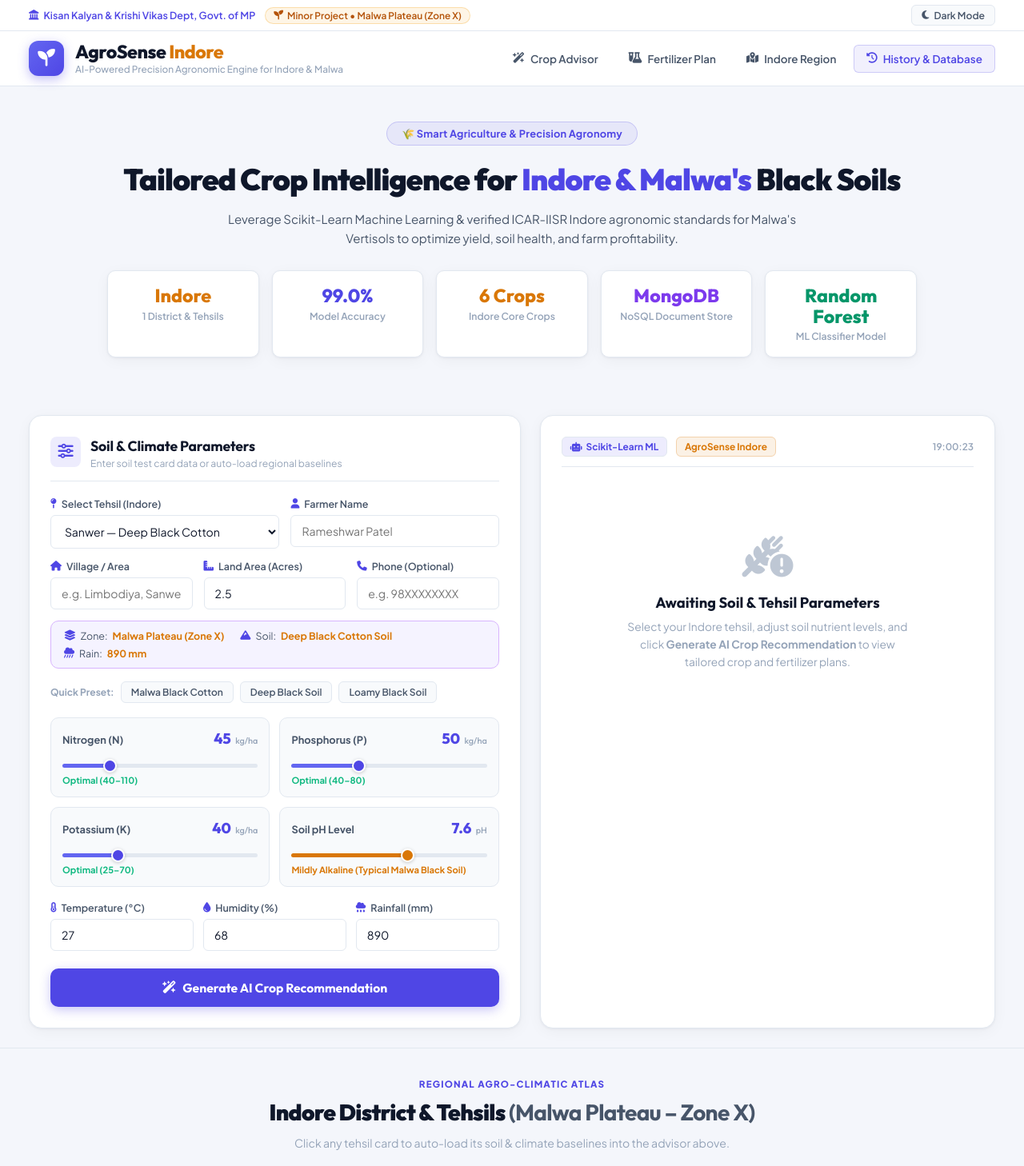
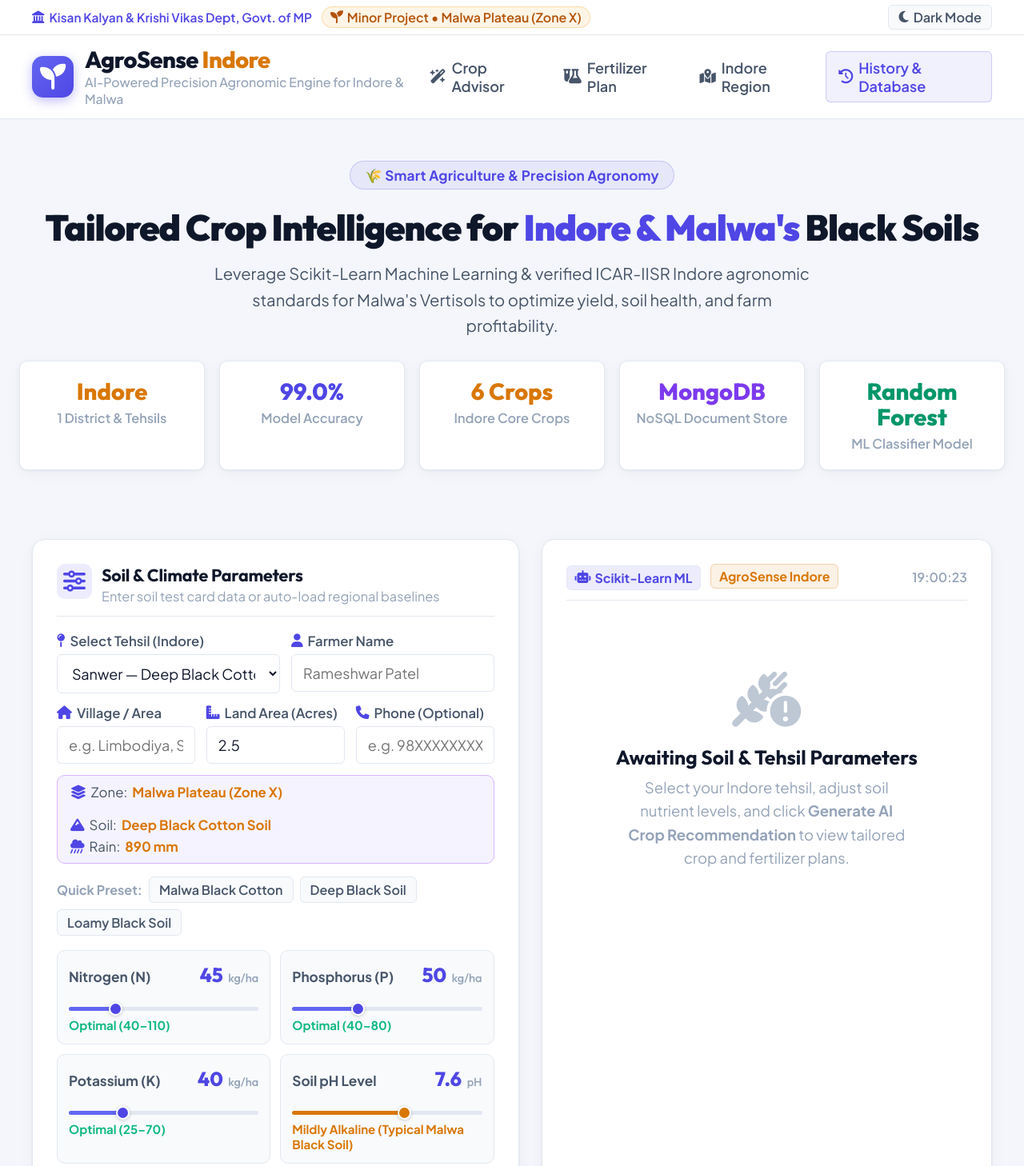
Before and after one commit to NamanNekiye321/AgroSense-Indore, a website: page frontend/index.html in a window 1280 px wide. Shown: the top 1458 px of the page at 80% size. Drawn offline with Linux system fonts and the light colour scheme; no server answers.

Commit message:
commit fix

```diff
--- a/frontend/style.css
+++ b/frontend/style.css
@@ -67,6 +67,7 @@ body.dark {
 html {
   scroll-behavior: smooth;
   overflow-x: clip;   /* clips page overflow WITHOUT creating a scroll root */
+  font-size: 21.5px; /* scaled up slightly more so 100% zoom feels robust, full and comfortable */
 }
 
 *, *::before, *::after {
@@ -78,7 +79,7 @@ html {
 #advisor,
 #atlas-section,
 #history-section {
-  scroll-margin-top: 80px;
+  scroll-margin-top: 100px;
 }
 
 body {
@@ -98,7 +99,7 @@ body {
 .gov-topbar {
   background-color: var(--bg-card);
   border-bottom: 1px solid var(--border-dim);
-  font-size: 0.78rem;
+  font-size: 0.72rem;
   padding: 6px 0;
   position: relative;
   z-index: 120;
@@ -108,9 +109,9 @@ body.dark .gov-topbar {
 }
 
 .gov-container {
-  max-width: 1400px;
+  max-width: 1600px;
   margin: 0 auto;
-  padding: 0 36px;
+  padding: 0 40px;
   display: flex;
   justify-content: space-between;
   align-items: center;
@@ -204,9 +205,9 @@ body.dark .main-header {
 }
 
 .header-container {
-  max-width: 1400px;
+  max-width: 1600px;
   margin: 0 auto;
-  padding: 12px 36px;
+  padding: 14px 40px;
   display: flex;
   justify-content: space-between;
   align-items: center;
@@ -219,14 +220,14 @@ body.dark .main-header {
 }
 
 .logo-icon-wrap {
-  width: 44px;
-  height: 44px;
+  width: 52px;
+  height: 52px;
   background: linear-gradient(135deg, #6366f1, #4f46e5);
-  border-radius: 12px;
+  border-radius: 14px;
   display: flex;
   align-items: center;
   justify-content: center;
-  font-size: 1.35rem;
+  font-size: 1.5rem;
   color: #ffffff;
   box-shadow: 0 4px 14px rgba(79, 70, 229, 0.35);
   flex-shrink: 0;
@@ -234,7 +235,7 @@ body.dark .main-header {
 
 .logo-text h1 {
   font-family: var(--font-heading);
-  font-size: 1.45rem;
+  font-size: 1.35rem;
   font-weight: 800;
   letter-spacing: -0.02em;
   color: var(--text-primary);
@@ -299,9 +300,9 @@ body.dark .nav-link.active {
 /* HERO SECTION                                                 */
 /* ============================================================ */
 .hero-section {
-  padding: 44px 24px 24px;
+  padding: 52px 24px 30px;
   text-align: center;
-  max-width: 1060px;
+  max-width: 1320px;
   margin: 0 auto;
   position: relative;
   z-index: 1;
@@ -329,7 +330,7 @@ body.dark .hero-chip {
 
 .hero-content h2 {
   font-family: var(--font-heading);
-  font-size: 2.35rem;
+  font-size: 2.1rem;
   font-weight: 900;
   line-height: 1.22;
   margin-bottom: 14px;
@@ -356,15 +357,15 @@ body.dark .highlight-text {
 .hero-stats {
   display: grid;
   grid-template-columns: repeat(5, 1fr);
-  gap: 16px;
-  margin-bottom: 24px;
+  gap: 18px;
+  margin-bottom: 28px;
 }
 
 .stat-card {
   background: var(--bg-card);
   border: 1px solid var(--border-dim);
   border-radius: var(--r-md);
-  padding: 18px 14px;
+  padding: 22px 16px;
   box-shadow: var(--shadow-card);
   transition: transform 0.22s ease, box-shadow 0.22s ease, border-color 0.22s ease;
   position: relative;
@@ -379,10 +380,10 @@ body.dark .highlight-text {
 
 .stat-num {
   font-family: var(--font-heading);
-  font-size: 1.45rem;
+  font-size: 1.35rem;
   font-weight: 800;
   line-height: 1.1;
-  margin-bottom: 4px;
+  margin-bottom: 6px;
 }
 
 .stat-amber {
@@ -425,8 +426,8 @@ body.dark .stat-emerald {
 .two-col-layout {
   display: grid;
   grid-template-columns: 1.08fr 1fr;
-  gap: 24px;
-  padding: 24px 36px;
+  gap: 28px;
+  padding: 28px 40px;
   flex: 1;
   align-items: stretch;
 }
@@ -436,7 +437,7 @@ body.dark .stat-emerald {
   background-color: var(--bg-card);
   border: 1px solid var(--border-dim);
   border-radius: var(--r-card);
-  padding: 26px;
+  padding: 30px;
   box-shadow: var(--shadow-card);
   position: relative;
   transition: box-shadow 0.25s ease, border-color 0.25s ease;
@@ -472,14 +473,14 @@ body.dark .stat-emerald {
 }
 
 .card-header-icon {
-  width: 38px;
-  height: 38px;
+  width: 44px;
+  height: 44px;
   background-color: rgba(79, 70, 229, 0.1);
-  border-radius: 8px;
+  border-radius: 10px;
   display: flex;
   align-items: center;
   justify-content: center;
-  font-size: 1.2rem;
+  font-size: 1.3rem;
   color: var(--indigo);
   flex-shrink: 0;
 }
@@ -491,7 +492,7 @@ body.dark .card-header-icon {
 
 .card-header h2 {
   font-family: var(--font-heading);
-  font-size: 1.1rem;
+  font-size: 1.0rem;
   font-weight: 700;
   color: var(--text-primary);
   letter-spacing: -0.01em;
@@ -538,8 +539,8 @@ body.dark .text-indigo { color: #818cf8; }
   background-color: var(--bg-input);
   border: 1px solid var(--border-field);
   border-radius: var(--r-sm);
-  padding: 10px 13px;
-  font-size: 0.88rem;
+  padding: 11px 14px;
+  font-size: 0.84rem;
   color: var(--text-primary);
   font-family: var(--font-body);
   width: 100%;
@@ -736,10 +737,10 @@ body.dark .soil-slider::-webkit-slider-thumb {
   background-color: var(--indigo);
   color: #ffffff;
   border: none;
-  padding: 14px;
+  padding: 16px;
   border-radius: var(--r-md);
   font-family: var(--font-heading);
-  font-size: 0.98rem;
+  font-size: 0.92rem;
   font-weight: 700;
   cursor: pointer;
   box-shadow: var(--shadow-btn);
@@ -1149,7 +1150,7 @@ body.dark .fert-amount { color: #818cf8; }
 
 /* ---- REGIONAL AGRO-CLIMATIC ATLAS SECTION ---- */
 .atlas-section {
-  padding: 32px 36px 40px;
+  padding: 40px 40px 48px;
   background-color: var(--bg-base);
   border-top: 1px solid var(--border-dim);
 }
@@ -1172,7 +1173,7 @@ body.dark .atlas-eyebrow { color: #818cf8; }
 
 .atlas-title {
   font-family: var(--font-heading);
-  font-size: 1.75rem;
+  font-size: 1.55rem;
   font-weight: 900;
   color: var(--text-primary);
   letter-spacing: -0.025em;
@@ -1196,14 +1197,14 @@ body.dark .atlas-eyebrow { color: #818cf8; }
 .atlas-grid {
   display: grid;
   grid-template-columns: repeat(4, 1fr);
-  gap: 14px;
+  gap: 18px;
 }
 
 .atlas-card {
   background-color: var(--bg-card);
   border: 1px solid var(--border-dim);
   border-radius: var(--r-md);
-  padding: 18px 18px 14px;
+  padding: 22px 22px 18px;
   transition: transform 0.25s ease, box-shadow 0.25s ease, border-color 0.25s ease;
   cursor: pointer;
   position: relative;
@@ -1348,9 +1349,9 @@ body.dark .atlas-cta { color: #818cf8; }
 
 /* ---- MONGODB LIVE LEDGER SECTION ---- */
 .ledger-section {
-  max-width: 1400px;
+  max-width: 1600px;
   margin: 0 auto;
-  padding: 36px 32px 48px;
+  padding: 42px 40px 56px;
 }
 
 .ledger-header {
@@ -1382,7 +1383,7 @@ body.dark .ledger-eyebrow {
 
 .ledger-title {
   font-family: var(--font-heading);
-  font-size: 1.55rem;
+  font-size: 1.4rem;
   font-weight: 800;
   color: var(--text-primary);
   margin-bottom: 6px;
@@ -1434,7 +1435,7 @@ body.dark .table-card:hover {
   display: flex;
   justify-content: space-between;
   align-items: center;
-  padding: 12px 20px;
+  padding: 14px 22px;
   background: var(--bg-subcard);
   border-bottom: 1px solid var(--border-dim);
   border-radius: var(--r-card) var(--r-card) 0 0;
@@ -1523,17 +1524,17 @@ body.dark .table-card:hover .toolbar-hint {
   width: max-content;   /* table takes exactly as much width as content needs */
   min-width: 100%;      /* but at least full card width */
   border-collapse: collapse;
-  font-size: 0.84rem;
+  font-size: 0.82rem;
   text-align: left;
 }
 
 .data-table th {
   background: rgba(79, 70, 229, 0.04);
   color: var(--text-secondary);
-  padding: 13px 18px;
+  padding: 15px 20px;
   font-weight: 700;
   border-bottom: 1px solid var(--border-dim);
-  font-size: 0.76rem;
+  font-size: 0.73rem;
   text-transform: uppercase;
   letter-spacing: 0.5px;
   white-space: nowrap;
@@ -1543,12 +1544,12 @@ body.dark .data-table th {
 }
 
 .data-table td {
-  padding: 13px 18px;
+  padding: 15px 20px;
   border-bottom: 1px solid var(--border-dim);
   color: var(--text-primary);
   vertical-align: middle;
   white-space: nowrap;
-  font-size: 0.83rem;
+  font-size: 0.82rem;
   transition: background-color 0.2s ease, color 0.2s ease;
 }
 
@@ -1714,11 +1715,11 @@ body.dark .confidence-pill {
 }
 
 .footer-container {
-  max-width: 1400px;
+  max-width: 1600px;
   margin: 0 auto;
   display: grid;
   grid-template-columns: 2fr 1.3fr 1fr;
-  gap: 40px;
+  gap: 48px;
   align-items: start;
 }
 
--- /dev/null
+++ b/ml/requirements.txt
@@ -0,0 +1,4 @@
+numpy>=1.23.0
+pandas>=1.5.0
+scikit-learn>=1.2.0
+joblib>=1.2.0
--- /dev/null
+++ b/requirements.txt
@@ -0,0 +1,4 @@
+numpy>=1.23.0
+pandas>=1.5.0
+scikit-learn>=1.2.0
+joblib>=1.2.0
```
Also changed, not shown: package.json (added, +10 -0 lines).
